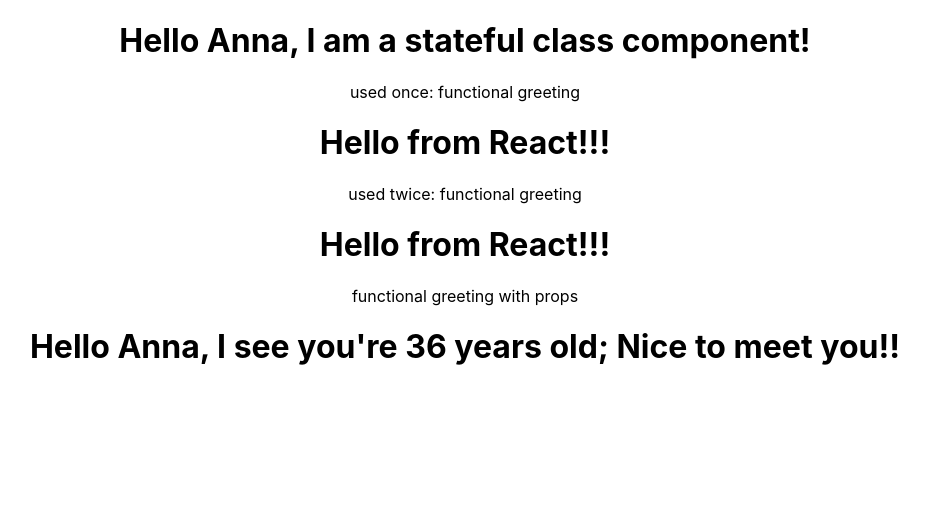
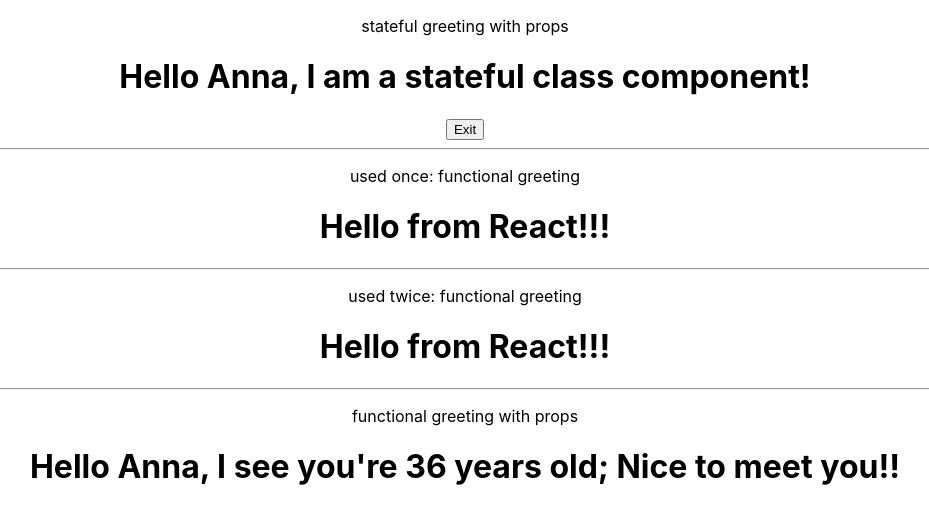
Before and after one commit to annagabain/gotpod-react-walkalong, a React (Create React App) app in the folder my-app/: page / in a window 1280 px wide. Shown: the top 524 px of the page, without its empty margins (175-1104 px from the left). Built offline with nearby package versions, Linux system fonts and the light colour scheme.

Commit message:
Create constructor with state in a component

```diff
--- a/my-app/src/App.js
+++ b/my-app/src/App.js
@@ -9,9 +9,12 @@
   return (
     <div className="App">
       {/* <h1>It works!</h1> */}
-      <StatefulGreeting greeting="I am a stateful class component!" name="Anna"/>
+      <p>stateful greeting with props</p><StatefulGreeting greeting="I am a stateful class component!" name="Anna"/>
+      <hr/>
       <p>used once: functional greeting<FunctionalGreeting /></p>
+      <hr/>
       <p>used twice: functional greeting<FunctionalGreeting /></p>
+      <hr/>
       <p>functional greeting with props</p><FunctionalGreetingWithProps greeting="Nice to meet you!" name="Anna" age="36"/>
     </div>
   );
--- a/my-app/src/components/StatefulGreeting.js
+++ b/my-app/src/components/StatefulGreeting.js
@@ -1,12 +1,26 @@
 import React from "react";
 
 class StatefulGreeting extends React.Component {
+
+    constructor(props) {
+        // super calls the parent component --> React.Component
+        super(props);
+        this.state = {
+            introduction: "Hello",
+            buttonText: "Exit",
+        };
+    }
+
+
     render() {
         // return <h1>Hello from the stateful class component!</h1>
-        return <h1>Hello {this.props.name}, {this.props.greeting}</h1>
-
+        return (
+            <div>
+                <h1>{this.state.introduction} {this.props.name}, {this.props.greeting}</h1>
+                <button>{this.state.buttonText}</button>
+            </div>
+        )
     }
-
 }
 
 export default StatefulGreeting;
```
